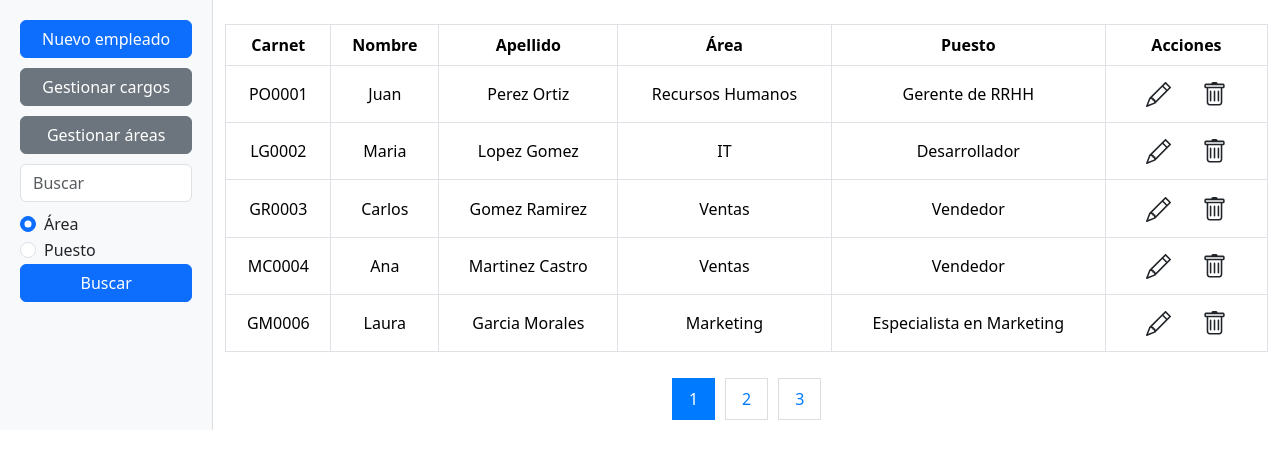
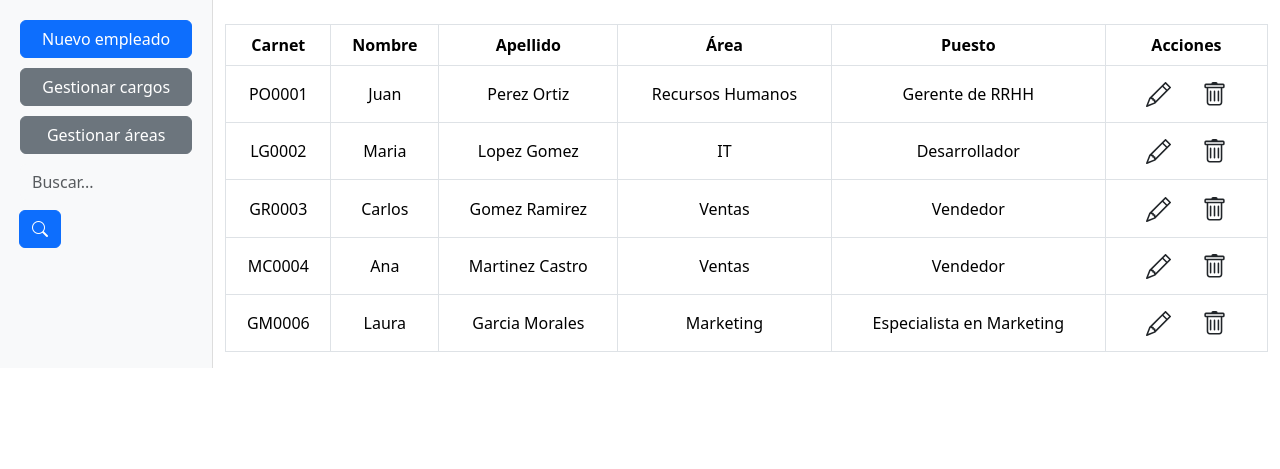
Before and after one commit to InfinityJaaR/ERP-RRHH, a Django app: page /administrador/Organizacion in a window 1280 px wide. Shown: the part 66-535 px from the top of the page. Run offline with Django 5.2, Linux system fonts and the light colour scheme; data comes from the database, SQL or seed files in the repository.

Commit message:
agregando paginacion y metodo buscar a la organizacion

```diff
--- a/ERPrrhh/RRHH/templates/ADadministrarCargo.html
+++ b/ERPrrhh/RRHH/templates/ADadministrarCargo.html
@@ -101,7 +101,7 @@
                 {% endfor %}
             </tbody>
         </table>
-        <a class="btn btn-primary" role="button" href="/administrador/Organizacion/cargos/gestionarCargo">Procesar pagos</a>
+        <a class="btn btn-primary" role="button" href="/administrador/Organizacion/cargos/gestionarCargo">Nuevo Cargo</a>
 
     </div>
     <script src="https://cdn.jsdelivr.net/npm/bootstrap@5.3.3/dist/js/bootstrap.bundle.min.js"></script>
--- a/ERPrrhh/RRHH/templates/ADgestionarOrganizacion.html
+++ b/ERPrrhh/RRHH/templates/ADgestionarOrganizacion.html
@@ -5,6 +5,7 @@
     <meta name="viewport" content="width=device-width, initial-scale=1.0">
     <title>Administración</title>
     <link href="https://cdn.jsdelivr.net/npm/bootstrap@5.3.3/dist/css/bootstrap.min.css" rel="stylesheet" integrity="sha384-QWTKZyjpPEjISv5WaRU9OFeRpok6YctnYmDr5pNlyT2bRjXh0JMhjY6hW+ALEwIH" crossorigin="anonymous">
+    <link rel="stylesheet" href="https://cdn.jsdelivr.net/npm/bootstrap-icons@1.11.3/font/bootstrap-icons.min.css">
     <style>
         html, body {
             height: 100%;
@@ -56,7 +57,7 @@
         .pagination {
             display: flex;
             justify-content: center;
-            padding: 10px 0;
+            padding: 0;
         }
         .pagination a {
             margin: 0 5px;
@@ -91,16 +92,18 @@
                 <a class="btn btn-primary" role="button" href="/administrador/empleado">Nuevo empleado</a>
                 <a class="btn btn-secondary" role="button" href="/administrador/organizacion/cargos">Gestionar cargos</a>
                 <a class="btn btn-secondary" role="button" href="/administrador/Organizacion/areas">Gestionar áreas</a>
-                <input type="text" class="form-control" placeholder="Buscar">
-                <div class="form-check">
-                    <input class="form-check-input" type="radio" name="search" id="searchArea" checked>
-                    <label class="form-check-label" for="searchArea">Área</label>
-                </div>
-                <div class="form-check">
-                    <input class="form-check-input" type="radio" name="search" id="searchPuesto">
-                    <label class="form-check-label" for="searchPuesto">Puesto</label>
-                </div>
-                <button class="btn btn-primary">Buscar</button>
+                <form class="d-none d-sm-inline-block form-inline mr-auto ml-md-3 my-2 my-md-0 mw-100 navbar-search" method="get">
+                    {% csrf_token %}
+                    <div class="input-group">
+                        <input type="text" class="form-control bg-light border-0 small" placeholder="Buscar..." name="buscar" value="{{ request.GET.buscar }}" style="width: 80%;">
+                        <div class="input-group-append">
+                        <button class="btn btn-primary" type="submit" ">
+                            <i class="bi bi-search"></i>
+                        </button>
+                        </div>
+                    </div>
+                </form>
+
             </div>
             <div class="col-md-10">
                 <div class="table-responsive text-center mt-4">
@@ -116,7 +119,7 @@
                             </tr>
                         </thead>
                         <tbody class="table-body">
-                            {% for empleado in empleados %}
+                            {% for empleado in entity %}
                             <tr>
                                 <td>{{empleado.carnet}}</td>
                                 <td>{{empleado.nombres}}</td>
@@ -144,10 +147,8 @@
                         </tbody>
                     </table>
                 </div>
-                <div class="pagination">
-                    <a href="#" class="active">1</a>
-                    <a href="#">2</a>
-                    <a href="#">3</a>
+                <div>
+                    {% include 'paginator.html' %}
                 </div>
             </div>
         </div>
--- /dev/null
+++ b/ERPrrhh/RRHH/templates/paginator.html
@@ -0,0 +1,46 @@
+{% if paginator.num_pages > 1%}
+<div class="d-flex justify-content-center">
+    <ul class="pagination">
+        {% if entity.has_previous %}
+            <li class="page-item d-none d-sm-block"><a class="page-link" href="?page={{ entity.previous_page_number }}#pagtable">Anterior</a></li>
+        {% endif %}
+        {% for page in paginator.page_range %}
+            {% if forloop.last and page != entity.number and paginator.num_pages > 7 %}
+                {% if entity.next_page_number != paginator.num_pages%}
+                <li class="page-item">
+                    <a class="page-link" href="?page={{ entity.number | add:1}}#pagtable">...</a>
+                </li>
+                {% endif %}
+            <li class="page-item">
+                    <a class="page-link" href="?page={{paginator.num_pages}}#pagtable">{{paginator.num_pages}}</a>
+            </li>
+            {% endif %}
+            {% if page == entity.number and page > 7 %}
+            <li class="page-item">
+                <a class="page-link" href="?page={{ page | add:-1 }}#pagtable">...</a>
+            </li>
+            {% endif %}
+            {% if page < 7 or page == entity.number %}
+            <li class="page-item {% if page == entity.number %}active{% endif %}">
+                <a class="page-link" href="?page={{ page }}#pagtable">{{ page }}</a>
+            </li>
+            {% endif %}
+        {% endfor %}
+        {% if entity.has_next %}
+            <li class="page-item d-none d-sm-block">
+                <a class="page-link" href="?page={{ entity.next_page_number }}#pagtable">Siguiente</a>
+            </li>
+        {% endif %}
+    </ul>
+</div>
+<div class="d-flex justify-content-center d-sm-none">
+    {% if entity.has_previous %}
+        <span class="page-item"><a  class="page-link" href="?page={{ entity.previous_page_number }}#pagtable">Anterior</a></span>
+    {% endif %}
+    {% if entity.has_next %}
+        <span class="page-item"><a class="page-link" href="?page={{ entity.next_page_number }}#pagtable">Siguiente</a></span>
+    {% endif %}
+    <br>
+    <br>
+</div>
+{% endif %}
--- a/ERPrrhh/RRHH/views.py
+++ b/ERPrrhh/RRHH/views.py
@@ -1,6 +1,9 @@
 from django.shortcuts import render, redirect, get_object_or_404
 from .models import Area, Cargo, Empleado, Usuario, Departamento, Municipio, Pago, Asistencia, Permiso
 from .froms import CargoForm, AreaForm
+from django.core.paginator import Paginator
+from django.http import Http404
+from django.db.models import Q
 
 # Create your views here.
 def GestionarEmpleadosView(request):
@@ -66,10 +69,28 @@ def GestionarPermisoADView(request):
     return render(request, "ADgestionarPermiso.html")
 
 def GestionarOrganizacionView(request):
+    busqueda = request.GET.get("buscar")
     empleados=Empleado.objects.all()
+    page= request.GET.get('page', 1)
+
+    if busqueda:
+        empleados = Empleado.objects.filter(
+            Q(carnet__icontains =busqueda)|
+            Q(nombres__icontains = busqueda)|
+            Q(apellidos__icontains = busqueda)|
+            Q(area__nombre_area__icontains = busqueda)|
+            Q(cargo__nombre_cargo__icontains = busqueda)
+        ).distinct()
+
+    try:
+        paginator = Paginator(empleados, 10)
+        empleados= paginator.page(page)
+    except:
+        raise Http404
+
     data = {
-        'empleados': empleados
-
+        'entity': empleados,
+        'paginator': paginator
     }
     return render(request, "ADgestionarOrganizacion.html", data)
 
```
